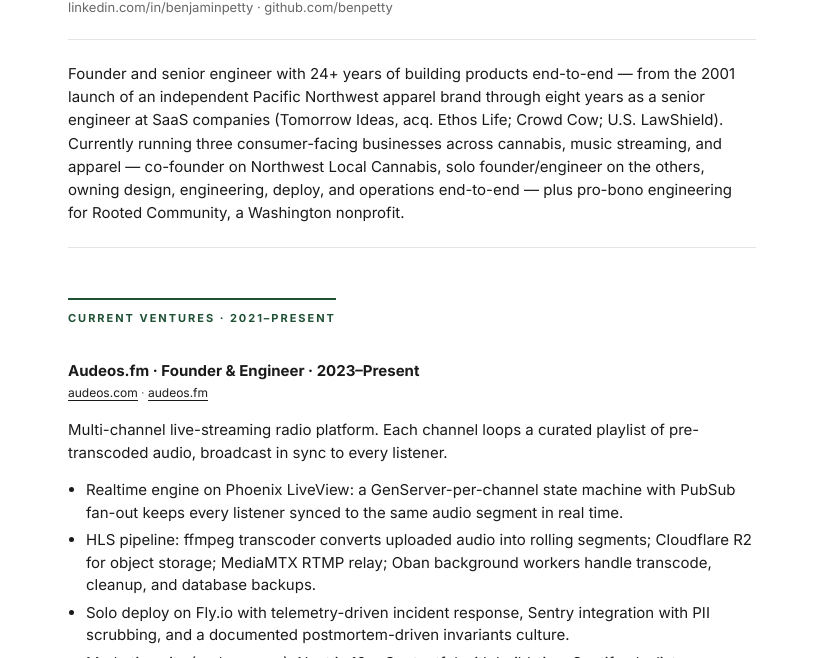
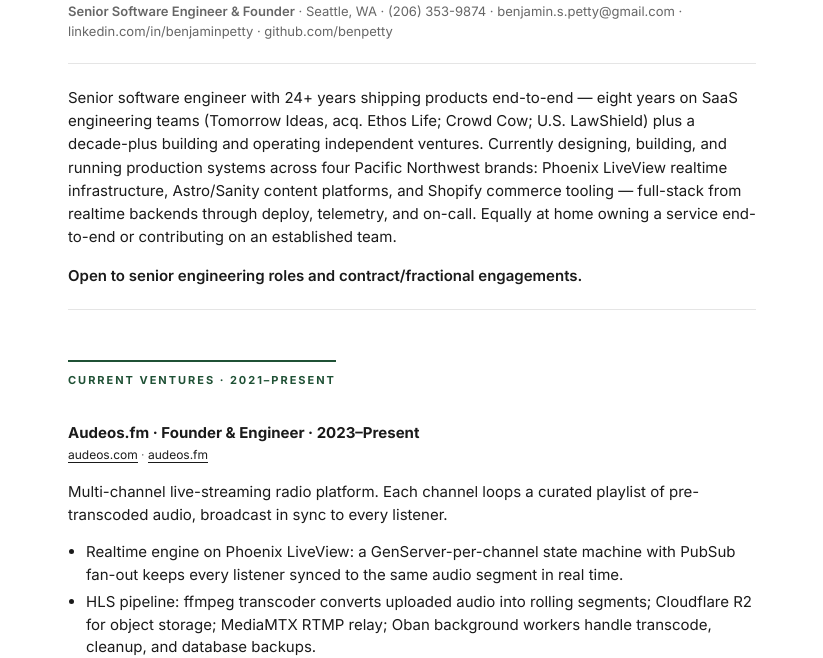
Before and after one commit to benpetty/benpetty, a plain HTML site: page index.html in a window 1280 px wide. Shown: the part 801-1459 px from the top of the page, without its empty margins (228-1051 px from the left). Drawn offline with Linux system fonts and the light colour scheme.

Commit message:
chore: deploy from ben-petty.com@94d02db

```diff
--- a/index.html
+++ b/index.html
@@ -4,8 +4,8 @@
   <meta charset="UTF-8">
   <meta name="viewport" content="width=device-width, initial-scale=1">
 
-  <title>Benjamin S. Petty — Founder & Engineer</title>
-  <meta name="description" content="Founder and senior engineer building independent Pacific Northwest brands — Audeos.fm, Northwest Local Cannabis, The North West Clothing, Rooted Community.">
+  <title>Benjamin S. Petty — Senior Software Engineer & Founder</title>
+  <meta name="description" content="Senior software engineer with 24+ years shipping products end-to-end. Open to senior engineering roles and contract/fractional engagements. Building four independent Pacific Northwest brands — Audeos.fm, Northwest Local Cannabis, The North West Clothing, Rooted Community.">
   <meta name="author" content="Benjamin S. Petty">
 
   <link rel="canonical" href="https://ben-petty.com/">
@@ -15,21 +15,21 @@
   <meta property="og:type" content="profile">
   <meta property="og:url" content="https://ben-petty.com/">
   <meta property="og:site_name" content="ben-petty.com">
-  <meta property="og:title" content="Benjamin S. Petty — Founder & Engineer">
-  <meta property="og:description" content="Founder and senior engineer with 24+ years building products end-to-end. Three independent Pacific Northwest brands; previously Tomorrow (acq. Ethos Life), Crowd Cow, U.S. LawShield.">
+  <meta property="og:title" content="Benjamin S. Petty — Senior Software Engineer & Founder">
+  <meta property="og:description" content="Senior software engineer with 24+ years building products end-to-end. Open to senior engineering roles and contract/fractional engagements. Previously Tomorrow (acq. Ethos Life), Crowd Cow, U.S. LawShield.">
   <meta property="og:image" content="https://ben-petty.com/og-image.png">
   <meta property="og:image:width" content="1200">
   <meta property="og:image:height" content="630">
-  <meta property="og:image:alt" content="Benjamin S. Petty — Founder & Engineer · Pacific Northwest. Audeos.fm, Northwest Local Cannabis, The North West Clothing, Rooted Community.">
+  <meta property="og:image:alt" content="Benjamin S. Petty — Senior Software Engineer & Founder · Pacific Northwest. Audeos.fm, Northwest Local Cannabis, The North West Clothing, Rooted Community.">
   <meta property="profile:first_name" content="Benjamin">
   <meta property="profile:last_name" content="Petty">
 
   <!-- Twitter Card -->
   <meta name="twitter:card" content="summary_large_image">
-  <meta name="twitter:title" content="Benjamin S. Petty — Founder & Engineer">
-  <meta name="twitter:description" content="Founder and senior engineer with 24+ years building products end-to-end. Three independent Pacific Northwest brands.">
+  <meta name="twitter:title" content="Benjamin S. Petty — Senior Software Engineer & Founder">
+  <meta name="twitter:description" content="Senior software engineer with 24+ years building products end-to-end. Open to senior engineering roles and contract/fractional engagements.">
   <meta name="twitter:image" content="https://ben-petty.com/og-image.png">
-  <meta name="twitter:image:alt" content="Benjamin S. Petty — Founder & Engineer · Pacific Northwest.">
+  <meta name="twitter:image:alt" content="Benjamin S. Petty — Senior Software Engineer & Founder · Pacific Northwest.">
 
   <!-- Favicon -->
   <link rel="icon" type="image/svg+xml" href="favicon.svg">
@@ -45,7 +45,7 @@
     "alternateName": "Benny Petty",
     "url": "https://ben-petty.com/",
     "image": "https://ben-petty.com/og-image.png",
-    "jobTitle": "Founder & Engineer",
+    "jobTitle": "Senior Software Engineer",
     "address": { "@type": "PostalAddress", "addressLocality": "Seattle", "addressRegion": "WA", "addressCountry": "US" },
     "sameAs": [
       "https://linkedin.com/in/benjaminpetty",
@@ -68,8 +68,8 @@
 
 <header class="hero">
   <h1>Benjamin S. Petty</h1>
-  <p class="tagline">Founder · Engineer · Pacific Northwest</p>
-  <p class="bio">Founder and senior engineer with 24+ years building products end-to-end. Currently running three independent Pacific Northwest brands plus pro-bono engineering for a Washington nonprofit; previously senior engineer at Tomorrow (acq. Ethos Life), Crowd Cow, and U.S. LawShield.</p>
+  <p class="tagline">Senior Engineer · Founder · Pacific Northwest</p>
+  <p class="bio">Senior software engineer with 24+ years building products end-to-end — currently designing, building, and operating production systems across four independent Pacific Northwest brands; previously senior engineer at Tomorrow (acq. Ethos Life), Crowd Cow, and U.S. LawShield. <strong>Open to senior engineering roles and contract/fractional engagements.</strong></p>
   <p class="cta-row">
     <a class="cta" href="https://cal.com/benpetty">Book a call <span aria-hidden="true">→</span></a>
     <span class="cta-hint">cal.com/benpetty</span>
@@ -105,19 +105,21 @@
 <main id="resume">
 <article class="resume">
 <h1 id="benjamin-s.-petty">Benjamin S. Petty</h1>
-<p><strong>Founder &amp; Engineer</strong> · Seattle, WA · (206)
-353-9874 · benjamin.s.petty@gmail.com · linkedin.com/in/benjaminpetty ·
-github.com/benpetty</p>
+<p><strong>Senior Software Engineer &amp; Founder</strong> · Seattle, WA
+· (206) 353-9874 · benjamin.s.petty@gmail.com ·
+linkedin.com/in/benjaminpetty · github.com/benpetty</p>
 <hr />
-<p>Founder and senior engineer with 24+ years of building products
-end-to-end — from the 2001 launch of an independent Pacific Northwest
-apparel brand through eight years as a senior engineer at SaaS companies
-(Tomorrow Ideas, acq. Ethos Life; Crowd Cow; U.S. LawShield). Currently
-running three consumer-facing businesses across cannabis, music
-streaming, and apparel — co-founder on Northwest Local Cannabis, solo
-founder/engineer on the others, owning design, engineering, deploy, and
-operations end-to-end — plus pro-bono engineering for Rooted Community,
-a Washington nonprofit.</p>
+<p>Senior software engineer with 24+ years shipping products end-to-end
+— eight years on SaaS engineering teams (Tomorrow Ideas, acq. Ethos
+Life; Crowd Cow; U.S. LawShield) plus a decade-plus building and
+operating independent ventures. Currently designing, building, and
+running production systems across four Pacific Northwest brands: Phoenix
+LiveView realtime infrastructure, Astro/Sanity content platforms, and
+Shopify commerce tooling — full-stack from realtime backends through
+deploy, telemetry, and on-call. Equally at home owning a service
+end-to-end or contributing on an established team.</p>
+<p><strong>Open to senior engineering roles and contract/fractional
+engagements.</strong></p>
 <hr />
 <h2 id="current-ventures-2021present">Current Ventures ·
 2021–Present</h2>
```
Also changed, not shown: og-image.png, 1 other file.
